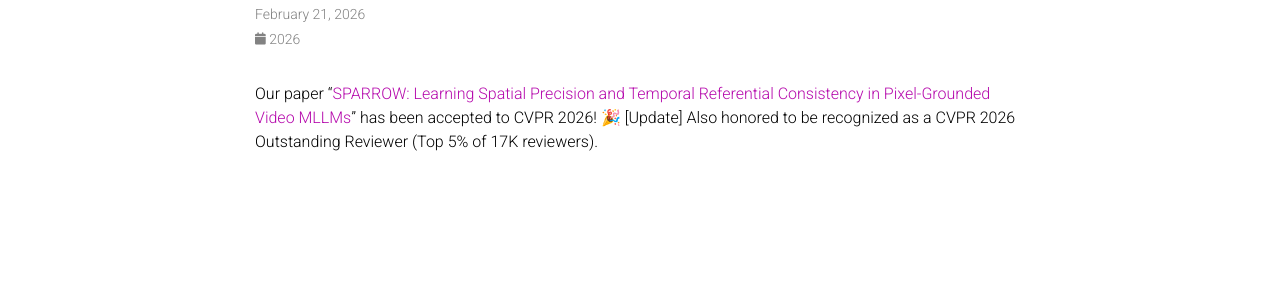
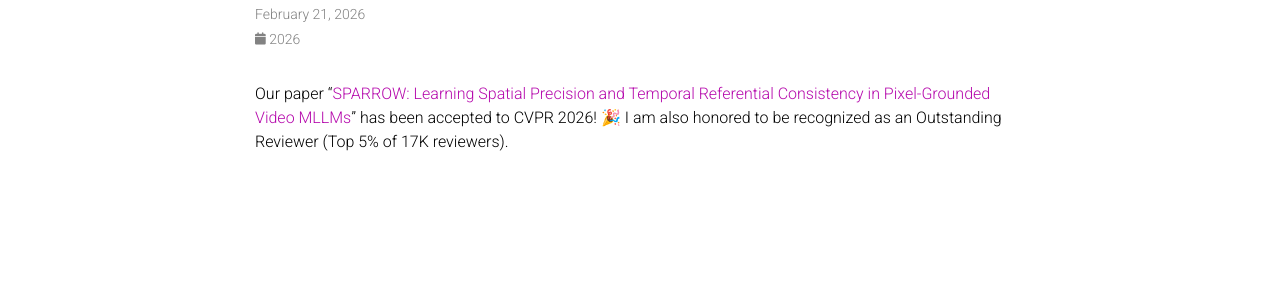
Before and after one commit to naufalso/naufalso.github.io, a Jekyll site: the page built from _news/announcement_7.md, in a window 1280 px wide. Shown: the part 157-457 px from the top of the page. Built offline with Jekyll 4.4.1, drawn with Linux system fonts in a browser that asks for light colours; full-size pictures stand in for the smaller copies a plugin makes; comment, search, counter and statistics services are not loaded; a style sheet for code colours, icons or effects is not loaded.

Commit message:
Update and merge annoucement.

```diff
--- a/_news/announcement_7.md
+++ b/_news/announcement_7.md
@@ -5,4 +5,4 @@
 related_posts: false
 ---
 
-Our paper “<a href="https://risys-lab.github.io/SPARROW/">SPARROW: Learning Spatial Precision and Temporal Referential Consistency in Pixel-Grounded Video MLLMs</a>” has been accepted to CVPR 2026! 🎉 [Update] Also honored to be recognized as a CVPR 2026 Outstanding Reviewer (Top 5% of 17K reviewers).
+Our paper “<a href="https://risys-lab.github.io/SPARROW/">SPARROW: Learning Spatial Precision and Temporal Referential Consistency in Pixel-Grounded Video MLLMs</a>” has been accepted to CVPR 2026! 🎉 I am also honored to be recognized as an Outstanding Reviewer (Top 5% of 17K reviewers).
```
Also changed, not shown: _news/announcement_8.md (+1 -0 lines), _news/announcement_9.md (deleted, +0 -8 lines).
